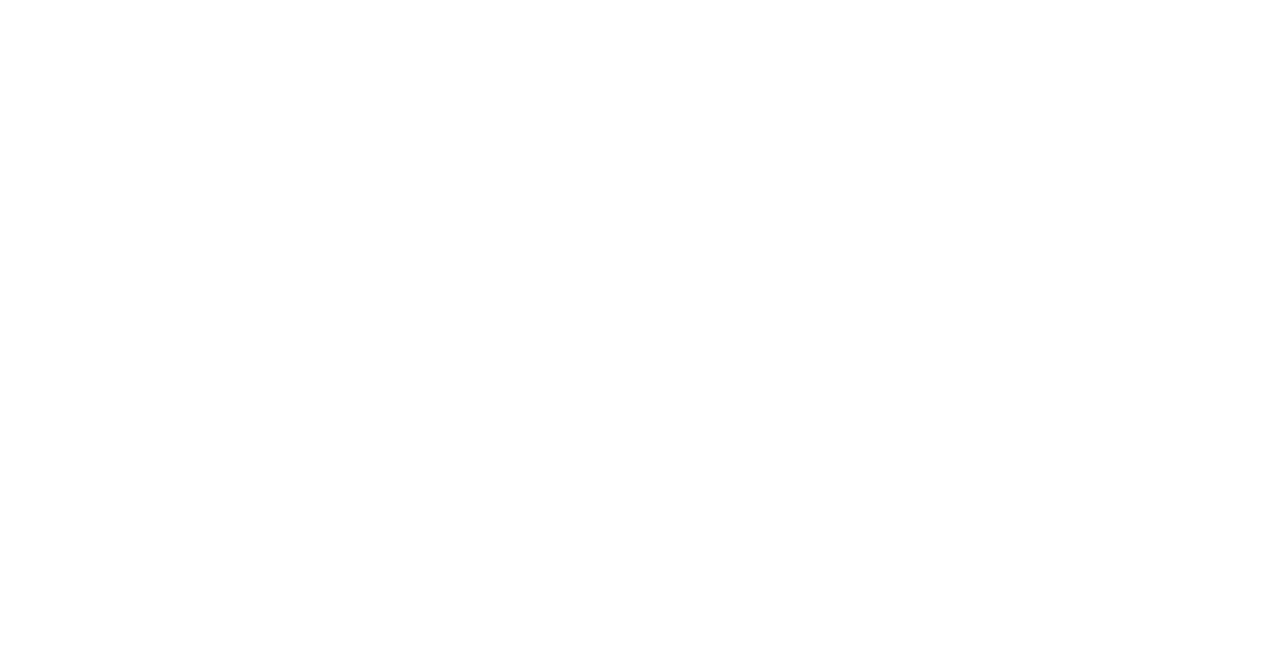
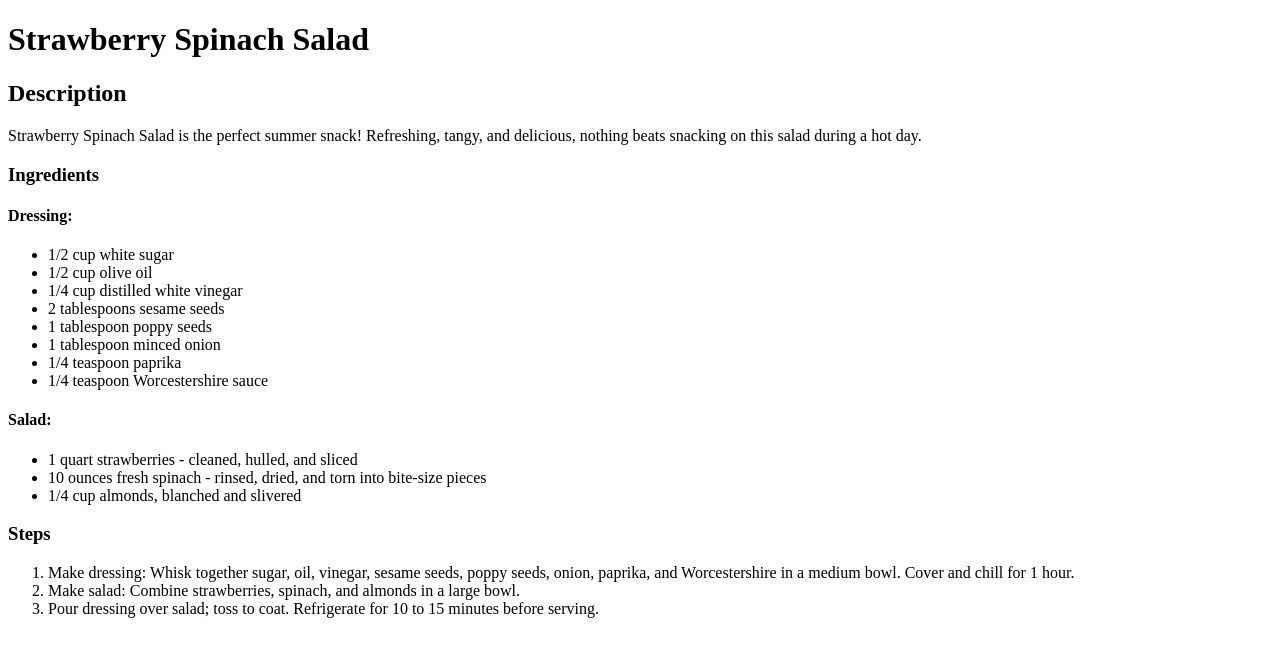
Before and after one commit to KBiz248/odin-recipes, a plain HTML site: page recipes/strawberry-spinach-salad.html in a window 1280 px wide. Drawn offline with Linux system fonts and the light colour scheme.

Commit message:
Create and fill headers and lists

```diff
--- a/recipes/strawberry-spinach-salad.html
+++ b/recipes/strawberry-spinach-salad.html
@@ -6,6 +6,36 @@
     </head>
 
     <body>
+        <h1>Strawberry Spinach Salad</h1>
 
+        <h2>Description</h2>
+        <p>Strawberry Spinach Salad is the perfect summer snack! Refreshing, tangy, and delicious, nothing beats snacking on this salad during a hot day.</p>
+
+        <h3>Ingredients</h3>
+        <h4>Dressing:</h4>
+        <ul>
+            <li>1/2 cup white sugar</li>
+            <li>1/2 cup olive oil</li>
+            <li>1/4 cup distilled white vinegar</li>
+            <li>2 tablespoons sesame seeds</li>
+            <li>1 tablespoon poppy seeds</li>
+            <li>1 tablespoon minced onion</li>
+            <li>1/4 teaspoon paprika</li>
+            <li>1/4 teaspoon Worcestershire sauce</li>
+        </ul>
+
+        <h4>Salad:</h4>
+        <ul>
+            <li>1 quart strawberries - cleaned, hulled, and sliced</li>
+            <li>10 ounces fresh spinach - rinsed, dried, and torn into bite-size pieces</li>
+            <li>1/4 cup almonds, blanched and slivered</li>
+        </ul>
+
+        <h3>Steps</h3>
+        <ol>
+           <li>Make dressing: Whisk together sugar, oil, vinegar, sesame seeds, poppy seeds, onion, paprika, and Worcestershire in a medium bowl. Cover and chill for 1 hour.</li>
+           <li>Make salad: Combine strawberries, spinach, and almonds in a large bowl.</li>
+           <li>Pour dressing over salad; toss to coat. Refrigerate for 10 to 15 minutes before serving.</li>
+        </ol>
     </body>
 </html>
```
